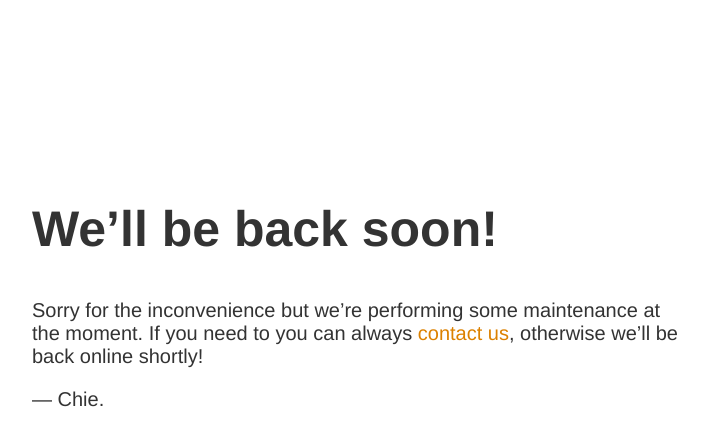
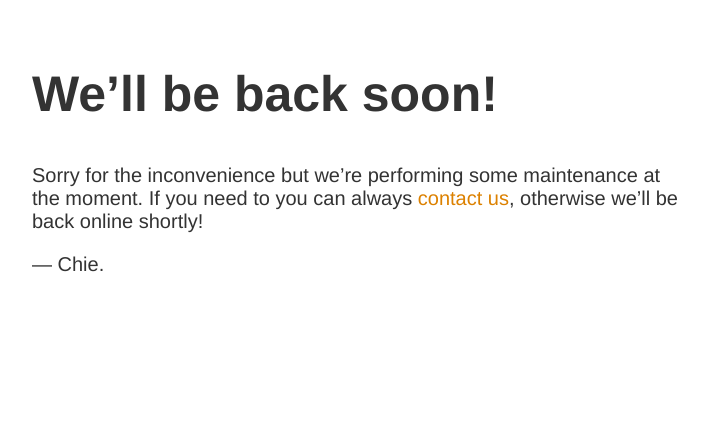
Before and after one commit to chiich/portfolio, a Jekyll site: the page built from index.html, in a window 1280 px wide. Shown: the top 446 px of the page, without its empty margins (283-991 px from the left). Built offline with Jekyll 4.4.1, drawn with Linux system fonts in a browser that asks for light colours.

Commit message:
Update maintenance.html

```diff
--- a/_layouts/maintenance.html
+++ b/_layouts/maintenance.html
@@ -1,10 +1,9 @@
 <!doctype html>
 <title>Site Maintenance</title>
 <style>
-  body { text-align: center; padding: 150px; }
+  body { text-align: center; padding: 15px; font: 20px Helvetica, sans-serif; color: #333; }
   h1 { font-size: 50px; }
-  body { font: 20px Helvetica, sans-serif; color: #333; }
-  article { display: block; text-align: left; width: 650px; margin: 0 auto; }
+  article { display: block; text-align: left; max-width: 650px; margin: 0 auto; }
   a { color: #dc8100; text-decoration: none; }
   a:hover { color: #333; text-decoration: none; }
 </style>
```
